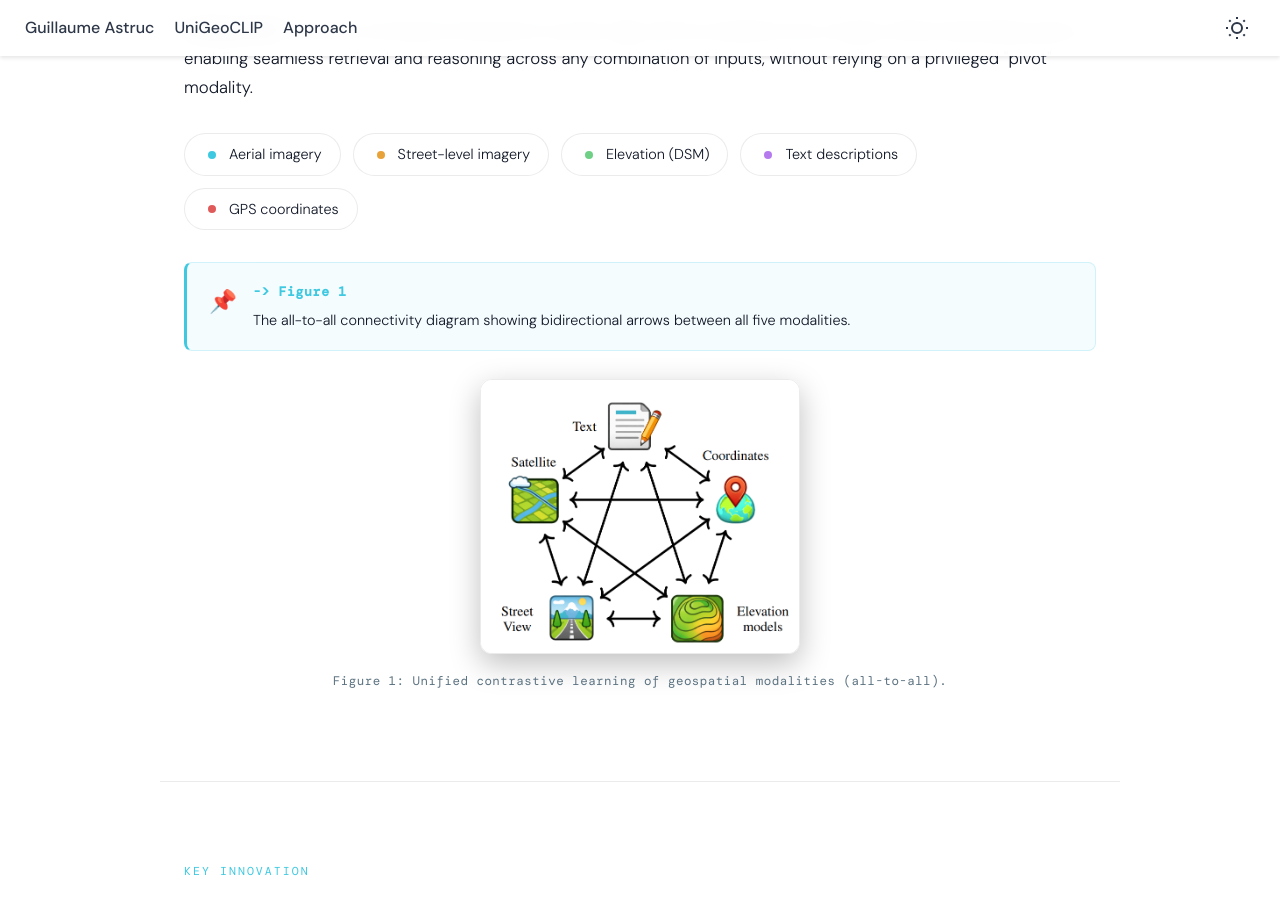
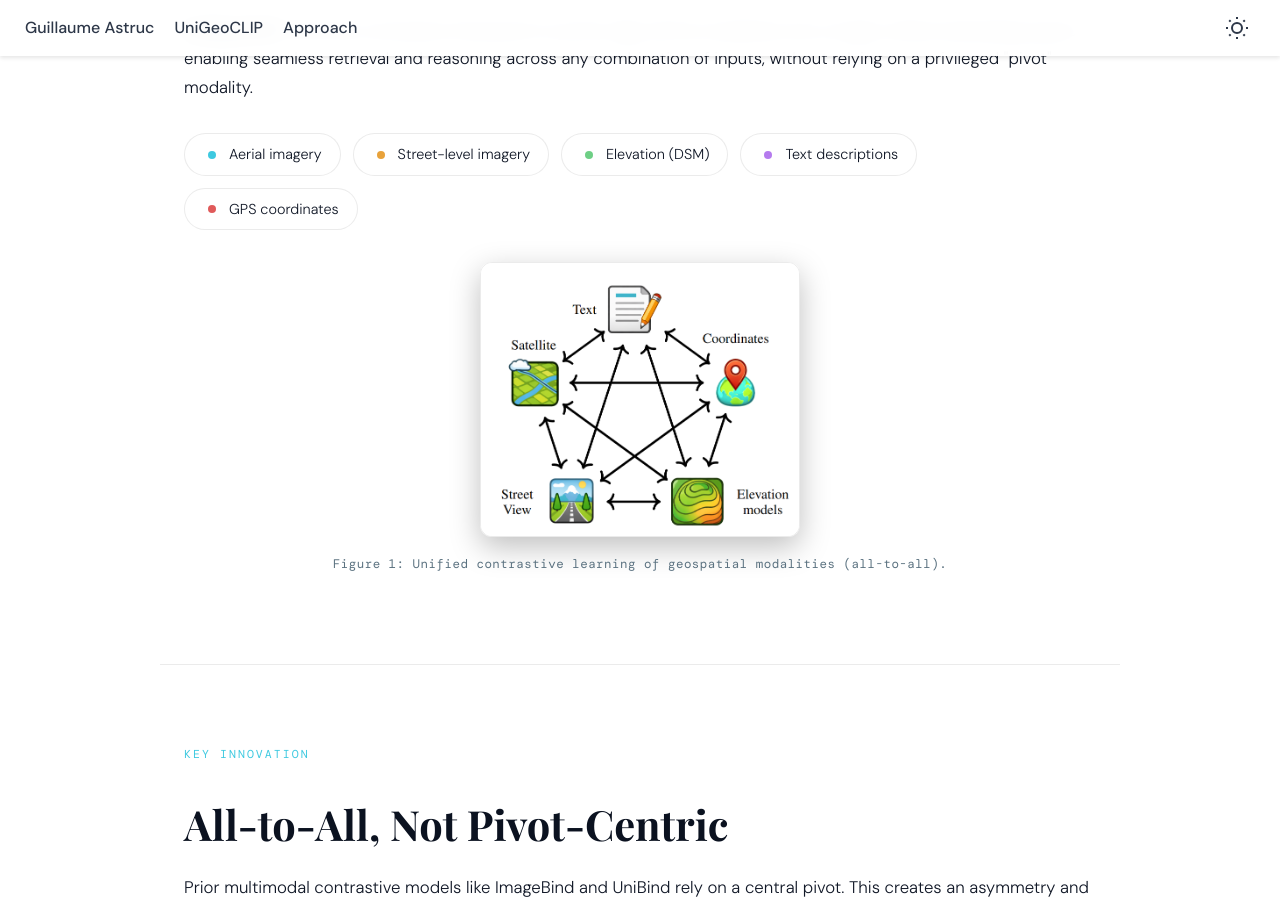
Before and after one commit to gastruc/gastruc.github.io, a Jekyll site: the page built from projects/unigeoclip.md, in a window 1280 px wide and 900 px high, scrolled down 1196 px. Built offline with Jekyll 4.4.1, drawn with Linux system fonts in a browser that asks for light colours; a script that is not in the unit is left out; some of the changed text lies outside the part shown.

Commit message:
update unigeo

```diff
--- a/projects/unigeoclip.md
+++ b/projects/unigeoclip.md
@@ -277,7 +277,7 @@
 
   .unigeoclip-page .paper-fig-grid {
     display: grid;
-    grid-template-columns: repeat(auto-fit, minmax(280px, 1fr));
+    grid-template-columns: repeat(2, minmax(0, 1fr));
     gap: 18px;
     margin: 18px 0 6px;
   }
@@ -469,6 +469,7 @@
     .unigeoclip-page section { padding: 60px 20px; }
     .unigeoclip-page .cards { grid-template-columns: 1fr; }
     .unigeoclip-page .results-grid { grid-template-columns: repeat(2, 1fr); }
+    .unigeoclip-page .paper-fig-grid { grid-template-columns: 1fr; }
   }
 </style>
 
@@ -518,14 +519,6 @@
       <div class="modality-pill"><div class="dot" style="background:#6ecf85"></div> Elevation (DSM)</div>
       <div class="modality-pill"><div class="dot" style="background:#b57bee"></div> Text descriptions</div>
       <div class="modality-pill"><div class="dot" style="background:#e05a5a"></div> GPS coordinates</div>
-    </div>
-
-    <div class="figure-hint">
-      <div class="fig-icon">📌</div>
-      <div>
-        <strong>-> Figure 1</strong>
-        The all-to-all connectivity diagram showing bidirectional arrows between all five modalities.
-      </div>
     </div>
 
     <div class="paper-figure paper-figure-white paper-figure-small">
@@ -578,18 +571,9 @@
     <div class="section-label">Training Data</div>
     <h2>Co-located Five-Modality Data</h2>
     <p>
-      Training spans continental USA metropolitan centers with uniform spatial coverage using S2 cells at level L=16.
-      The paper reports ~800k S2 cells, sampling up to 120 street-level panoramas per cell with a minimum 40m separation.
+      Training spans continental USA metropolitan centers with uniform spatial coverage using ~800k  S2 cells at level L=16.
       To prevent temporal leakage, all data from 2023 is held out for evaluation.
     </p>
-
-    <div class="figure-hint">
-      <div class="fig-icon">🗺️</div>
-      <div>
-        <strong>-> Figure 2</strong>
-        A representative sample showing the five co-registered modalities at the same geographic location.
-      </div>
-    </div>
 
     <div class="paper-figure">
       <img src="/assets/publications/unigeoclip/Figure2.png" alt="UniGeoCLIP Figure 2" />
@@ -602,35 +586,27 @@
   <section class="fade-in">
     <div class="section-label">Architecture</div>
     <h2>A Scaled Coordinate Encoder That Actually Understands Space</h2>
+     <p>
+        Raw latitude/longitude coordinates contain rich geographic structure — but only if the encoder can capture dependencies across multiple spatial scales simultaneously. Prior approaches such as GeoCLIP process each Fourier frequency independently through a separate MLP before averaging, leaving cross-scale interactions unexploited and tying parameter count to the number of frequencies.
+    </p>
     <p>
-      Raw latitude/longitude coordinates contain rich structure, but require an encoder that models geographic dependencies
-      across multiple scales. UniGeoCLIP introduces a scaled latitude-longitude encoder built with:
-      Equal Earth projection, multi-frequency random Fourier features, and cross-scale self-attention over frequency tokens.
+        Our <strong style="color:var(--white)">Scaled Latitude–Longitude Encoder</strong> rethinks this design. Each frequency projection is treated as a token and processed jointly through self-attention blocks, letting every scale communicate with every other. Register tokens act as persistent memory banks, further increasing representational capacity. Crucially, the parameter count is now independent of the number of frequency scales — making the encoder both more expressive and more efficient to scale.
     </p>
 
-    <div class="insight">
-      "At depth 0, the encoder reduces to fixed random Fourier features (coordinate retrieval is low). With 12 self-attention
-      blocks, coordinate retrieval rises and multimodal ensembling improves substantially."
-      <cite>-- Ablation Study, Table 5</cite>
+    <div class="paper-figure">
+      <img src="/assets/publications/unigeoclip/Figure3.png" alt="UniGeoCLIP Figure 3" />
+      <div class="paper-caption">Figure 3: Multi-scale coordinate encoder pipeline (Fourier scales -> tokens -> attention -> pooling).</div>
     </div>
+
+    <p>
+      The depth of the encoder matters significantly. At depth 0, the model reduces to plain fixed Fourier features with no learned interactions. As self-attention blocks are added, all retrieval metrics improve consistently, and the gains extend beyond coordinate retrieval to aerial localization and multimodal ensembling.
+    </p>
 
     <div class="paper-figure">
       <img src="/assets/publications/unigeoclip/Table5.png" alt="UniGeoCLIP Table 5" />
       <div class="paper-caption">Table 5: Ablation on the number of blocks in the location (GPS) encoder.</div>
     </div>
 
-    <div class="figure-hint">
-      <div class="fig-icon">⚙️</div>
-      <div>
-        <strong>-> Figure 3</strong>
-        Multi-scale coordinate encoder: K Fourier projections -> tokens -> self-attention -> pooled embedding.
-      </div>
-    </div>
-
-    <div class="paper-figure">
-      <img src="/assets/publications/unigeoclip/Figure3.png" alt="UniGeoCLIP Figure 3" />
-      <div class="paper-caption">Figure 3: Multi-scale coordinate encoder pipeline (Fourier scales -> tokens -> attention -> pooling).</div>
-    </div>
   </section>
 
   <hr class="divider"/>
@@ -701,14 +677,6 @@
       </tbody>
     </table>
 
-    <div class="figure-hint">
-      <div class="fig-icon">📊</div>
-      <div>
-        <strong>-> Tables 1-4</strong>
-        This page summarizes the key numeric results reported in the paper.
-      </div>
-    </div>
-
     <div class="paper-fig-grid">
       <div class="paper-figure">
         <img src="/assets/publications/unigeoclip/Table1.png" alt="UniGeoCLIP Table 1" />
@@ -743,26 +711,15 @@
       UniGeoCLIP learns what a place means, not just where it is.
     </p>
 
-    <div class="figure-hint">
-      <div class="fig-icon">🎨</div>
-      <div>
-        <strong>-> Figure 5</strong>
-        PCA visualization of coordinate embeddings over Manhattan.
-      </div>
-    </div>
-
     <div class="paper-figure">
       <img src="/assets/publications/unigeoclip/Figure5.png" alt="UniGeoCLIP Figure 5" />
       <div class="paper-caption">Figure 5: PCA projection of coordinate embeddings over Manhattan.</div>
     </div>
 
-    <div class="figure-hint">
-      <div class="fig-icon">🔵</div>
-      <div>
-        <strong>-> Figure 6</strong>
-        t-SNE scatter plot validating co-location of embeddings from all five modalities.
-      </div>
-    </div>
+    <p>
+      The t-SNE visualization (Figure 6) qualitatively checks whether embeddings from the five modalities truly
+      co-localize for the same geographic location in the shared space. Clusters of points correspond to the exact same location.
+    </p>
 
     <div class="paper-figure">
       <img src="/assets/publications/unigeoclip/Figure6.png" alt="UniGeoCLIP Figure 6" />
@@ -780,12 +737,6 @@
       Amsterdam evaluation set under a substantial domain shift. The paper reports consistent performance trends:
       adding modalities helps, and multimodal ensembling remains beneficial.
     </p>
-
-    <div class="insight">
-      "The model trained solely with aerial and street view achieves the strongest OOD performance, while the full multimodal
-      model remains competitive."
-      <cite>-- Section 4.4</cite>
-    </div>
   </section>
 
   <hr class="divider"/>
```
